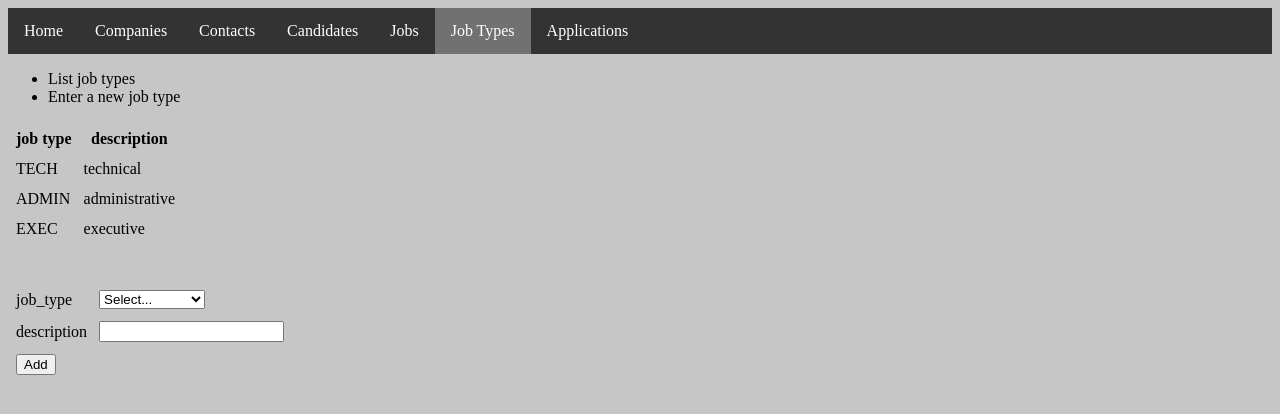
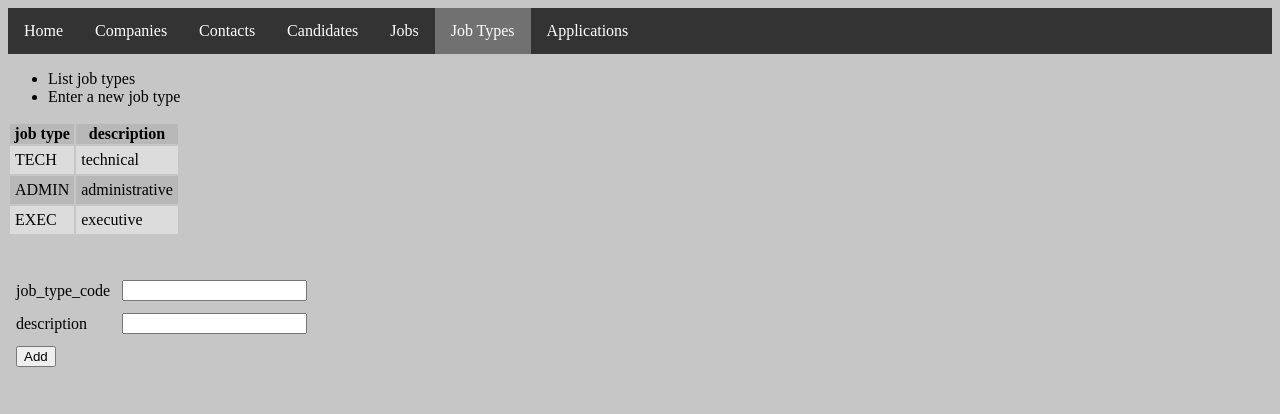
Before and after one commit to mike-osu/cs340-html, a plain HTML site: page jobtypes.html in a window 1280 px wide. Drawn offline with Linux system fonts and the light colour scheme.

Commit message:
Project step 3 revisions

```diff
--- a/css/style.css
+++ b/css/style.css
@@ -42,3 +42,18 @@ li#menuItem a {
 li#menuItem a:hover:not(.active) {
 	background-color: #111;
 }
+
+.aTable {
+    border-spacing: 2px;
+}
+.aTable tr:nth-child(even) {
+    background-color: #DCDCDC;
+}
+
+.aTable tr:nth-child(odd) {
+    background-color: #B8B8B8
+}
+
+.aTable td {
+	padding: 5px;
+}
--- a/jobtypes.html
+++ b/jobtypes.html
@@ -20,7 +20,7 @@
     <li>Enter a new job type</li>
   </ul>
 
-  <table cellpadding="4" cellspacing="4">
+  <table class="aTable">
       <tr>
         <th>job type</th>
         <th>description</th>
@@ -44,14 +44,9 @@
     <form>
       <table cellpadding="4" cellspacing="4">
         <tr>
-          <td>job_type</td>
+          <td>job_type_code</td>
           <td>
-            <select>
-              <option value="">Select...</option>
-              <option value="EXEC">Executive</option>
-              <option value="TECH">Technical</option>
-              <option value="ADMIN">Administrative</option>
-            </select>
+            <input text />
           </td>
         </tr>
           <td>description</td><td><input text /></td>
```
Also changed, not shown: applications.html (+6 -6 lines), candidates.html (+1 -1 lines), companies.html (+1 -1 lines), contacts.html (+1 -1 lines), jobs.html (+1 -1 lines).
